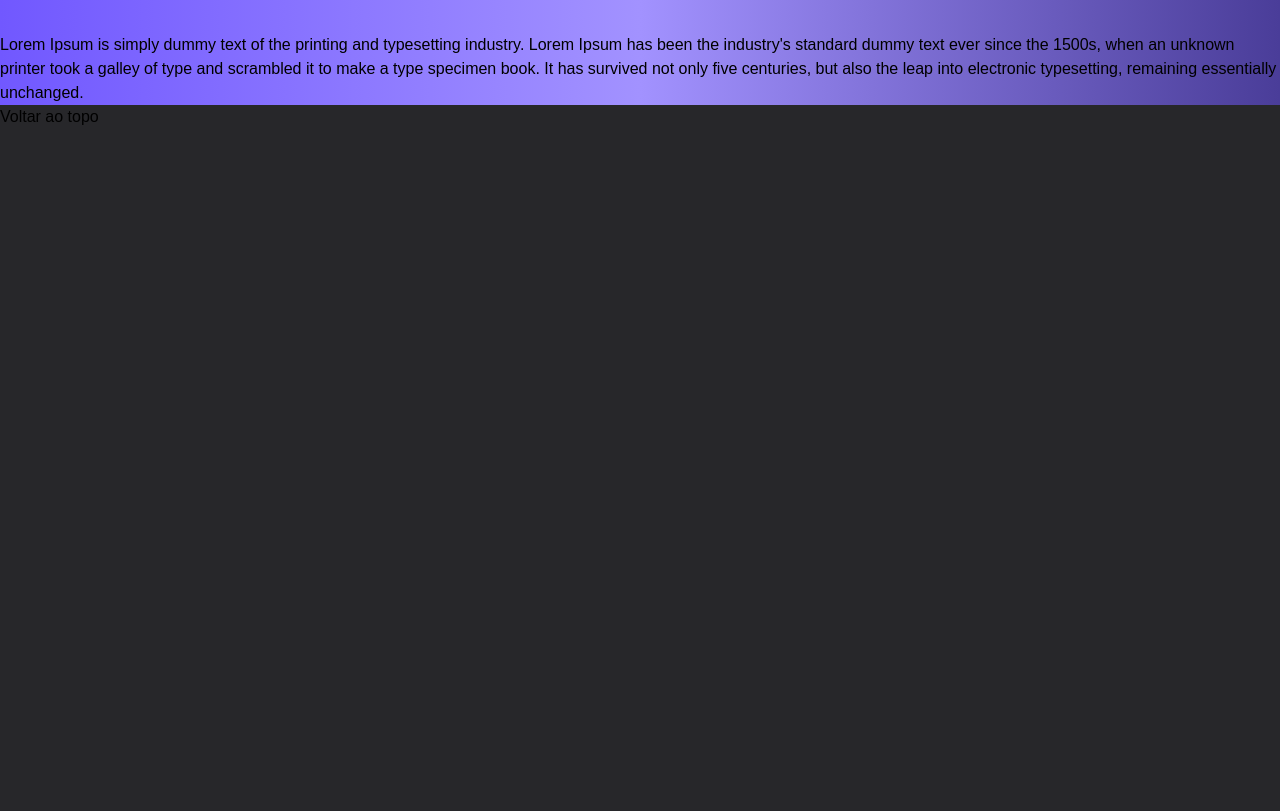
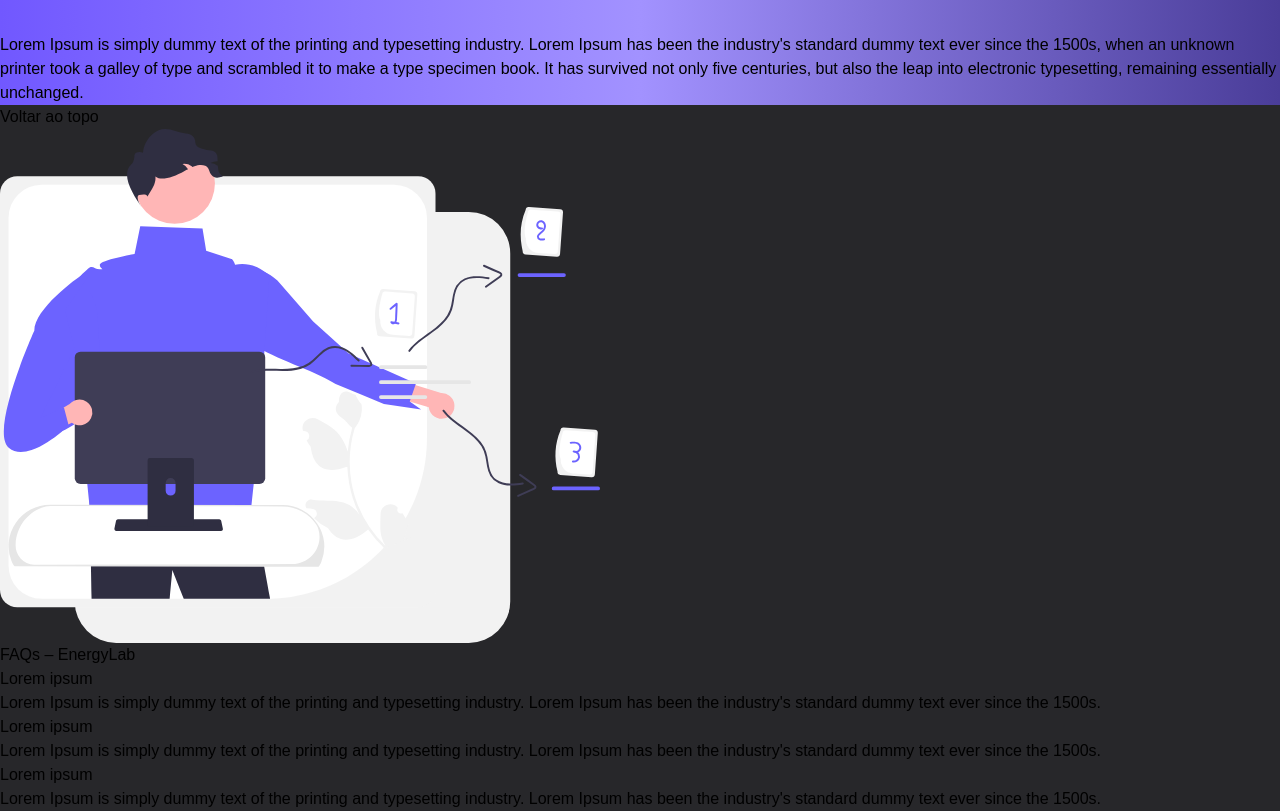
Before and after one commit to akemilol/EnergyLab---GS, a Next.js app in the folder e-lab/: page / in a window 1280 px wide. Shown: the part 1280-2091 px from the top of the page. Before the commit the page ends 1409 px from the top, so only its background shows below. Built offline with nearby package versions, Linux system fonts and the light colour scheme.

Commit message:
Adição do componente MenuFaqs e inicio do componente Rodape

```diff
--- a/e-lab/src/app/page.tsx
+++ b/e-lab/src/app/page.tsx
@@ -3,6 +3,7 @@ import Header from "@/components/Header/Header";
 import Main from "@/components/Main/Main";
 import LongsCards from "@/components/LongsCards/LongsCards";
 import CardUni from "@/components/CardUni/CardUni";
+import MenuFaqs from "@/components/MenuFaqs/MenuFaqs";
 
 export default function Home() {
   return (
@@ -12,6 +13,7 @@ export default function Home() {
         <Main />
         <LongsCards />
         <CardUni />
+        <MenuFaqs />
     </>
   );
 }
--- /dev/null
+++ b/e-lab/src/components/MenuFaqs/MenuFaqs.tsx
@@ -0,0 +1,53 @@
+
+import Image from 'next/image';
+
+const MenuFaqs = () => {
+return (
+    <div className="bg-black p-10 text-white flex flex-col lg:flex-row gap-8">
+
+    <div className="flex-1 flex items-center justify-center">
+        <Image
+        src="/img/iconFaQs.svg"
+        alt="Ilustração de pessoa no computador"
+        width={600}
+        height={400}
+        className="rounded-lg"
+        />
+    </div>
+
+
+    <div className="flex-1 space-y-6">
+        <h1 className="text-2xl font-bold mb-6">FAQs – EnergyLab</h1>
+
+
+        <div className="bg-gray-800 p-6 rounded-lg">
+        <h2 className="text-lg font-semibold">Lorem ipsum</h2>
+        <p className="text-gray-400 mt-2">
+            Lorem Ipsum is simply dummy text of the printing and typesetting industry. Lorem Ipsum has been
+            the industry's standard dummy text ever since the 1500s.
+        </p>
+        </div>
+
+
+        <div className="bg-gray-800 p-6 rounded-lg">
+        <h2 className="text-lg font-semibold">Lorem ipsum</h2>
+        <p className="text-gray-400 mt-2">
+            Lorem Ipsum is simply dummy text of the printing and typesetting industry. Lorem Ipsum has been
+            the industry's standard dummy text ever since the 1500s.
+        </p>
+        </div>
+
+
+        <div className="bg-gray-800 p-6 rounded-lg">
+        <h2 className="text-lg font-semibold">Lorem ipsum</h2>
+        <p className="text-gray-400 mt-2">
+            Lorem Ipsum is simply dummy text of the printing and typesetting industry. Lorem Ipsum has been
+            the industry's standard dummy text ever since the 1500s.
+        </p>
+        </div>
+    </div>
+    </div>
+);
+};
+
+export default MenuFaqs;
```
Also changed, not shown: e-lab/src/components/Rodape/Rodape.tsx (added).
